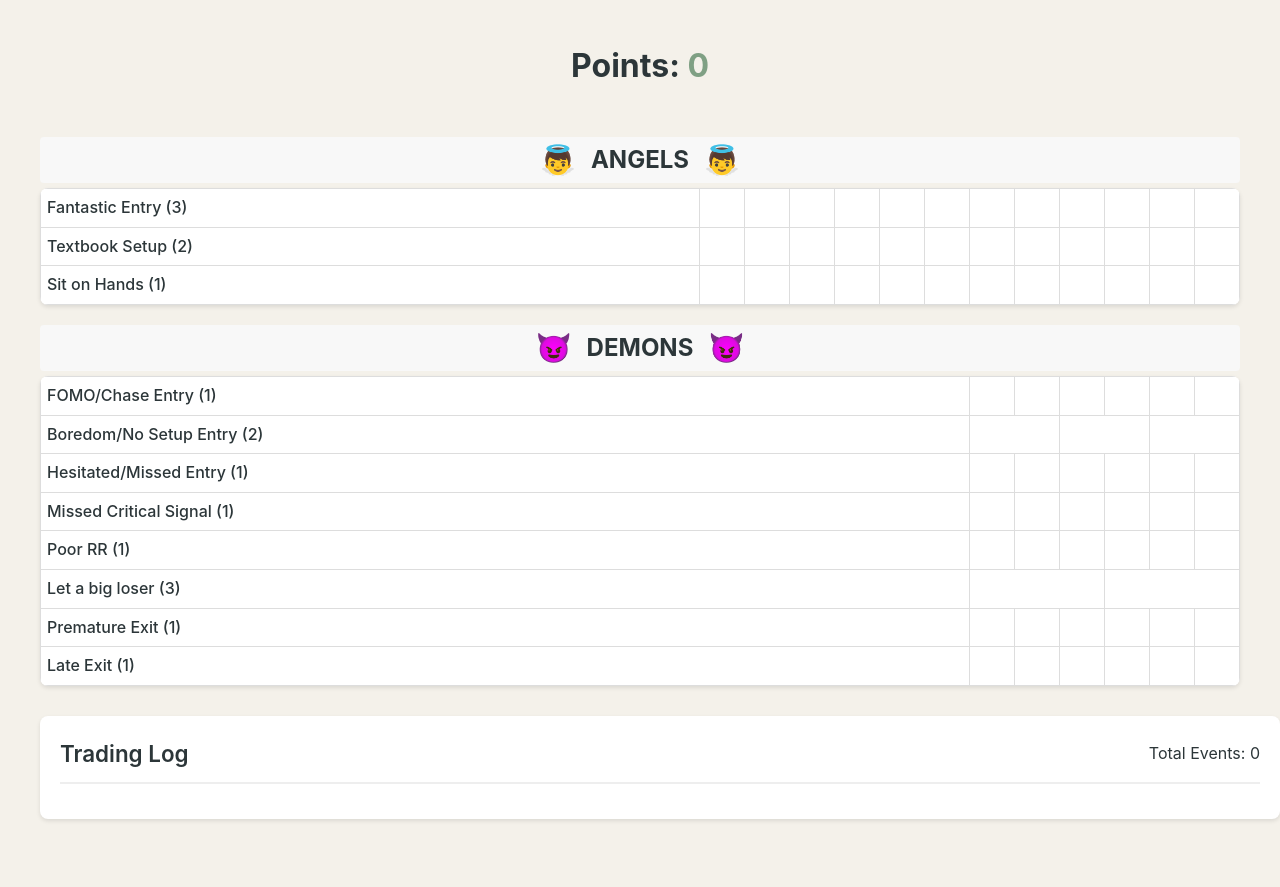
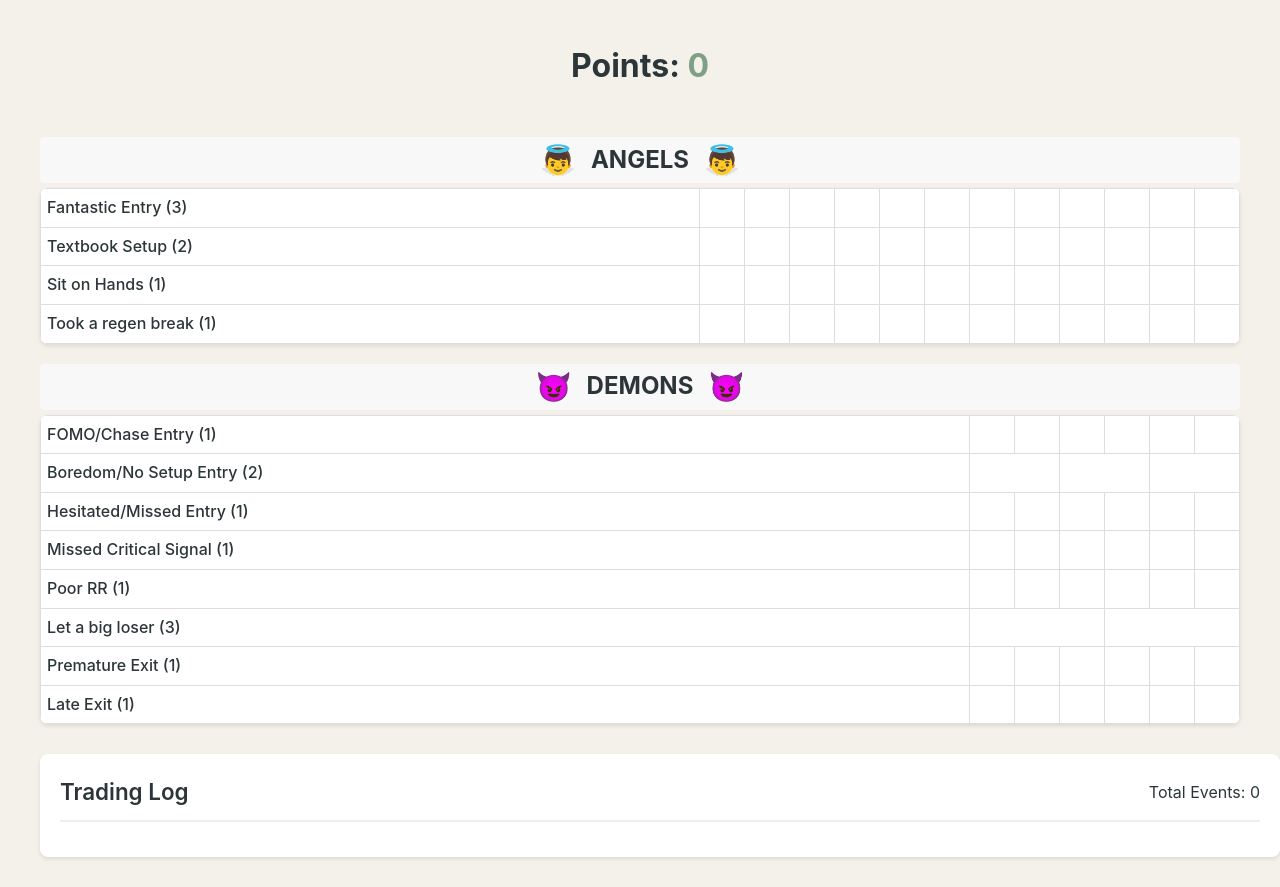
Before and after one commit to letsplayagame/tradersand, a plain HTML site: page index.html in a window 1280 px wide. Before the commit the page ends 849 px from the top, so only its background shows below. Drawn offline with Linux system fonts and the light colour scheme.

Commit message:
Update index.html

```diff
--- a/index.html
+++ b/index.html
@@ -251,7 +251,8 @@
         const angels = [
             { name: 'Fantastic Entry', multiplier: 3, maxCells: 12, marks: 0 },
             { name: 'Textbook Setup', multiplier: 2, maxCells: 12, marks: 0 },
-            { name: 'Sit on Hands', multiplier: 1, maxCells: 12, marks: 0 }
+            { name: 'Sit on Hands', multiplier: 1, maxCells: 12, marks: 0 },
+            { name: 'Took a regen break', multiplier: 1, maxCells: 12, marks: 0 }
         ];
 
         const demons = [
```
